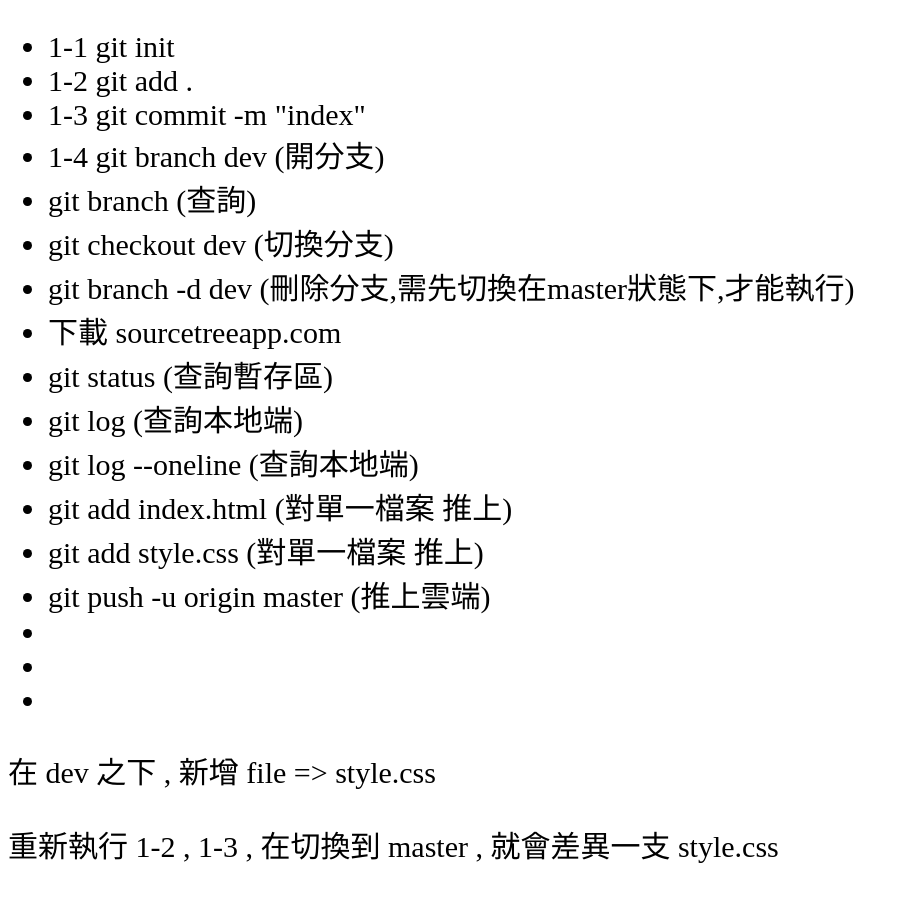
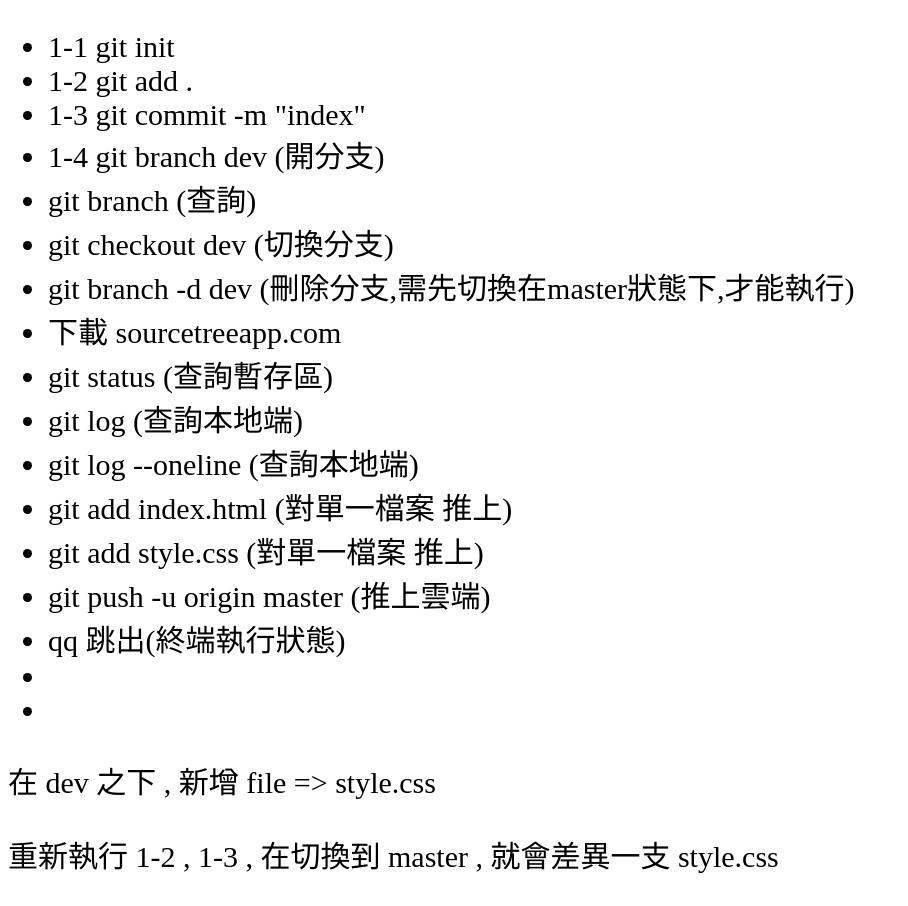
Before and after one commit to Alextw69/0611-GITHUB, a plain HTML site: page index.html in a window 1280 px wide. Shown: the whole page, without its empty margins (0-908 px from the left). Drawn offline with Linux system fonts and the light colour scheme.

Commit message:
add  " qq "

```diff
--- a/index.html
+++ b/index.html
@@ -24,7 +24,7 @@
           <li>git add index.html (對單一檔案 推上)</li>
           <li>git add style.css  (對單一檔案 推上)</li>
           <li>git push -u origin master  (推上雲端)</li>
-          <li></li>
+          <li>qq 跳出(終端執行狀態)</li>
           <li></li>
           <li></li>
         </ul>
```
